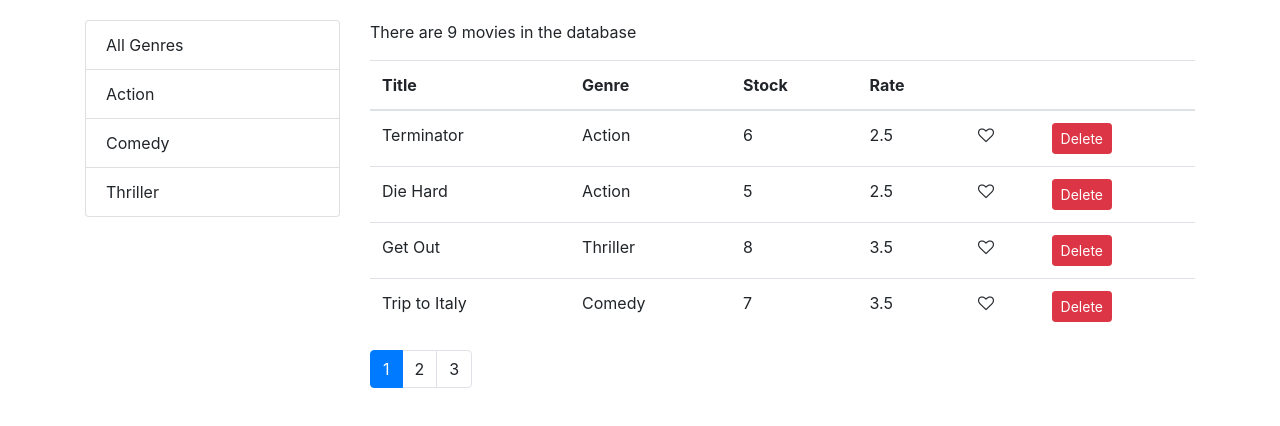
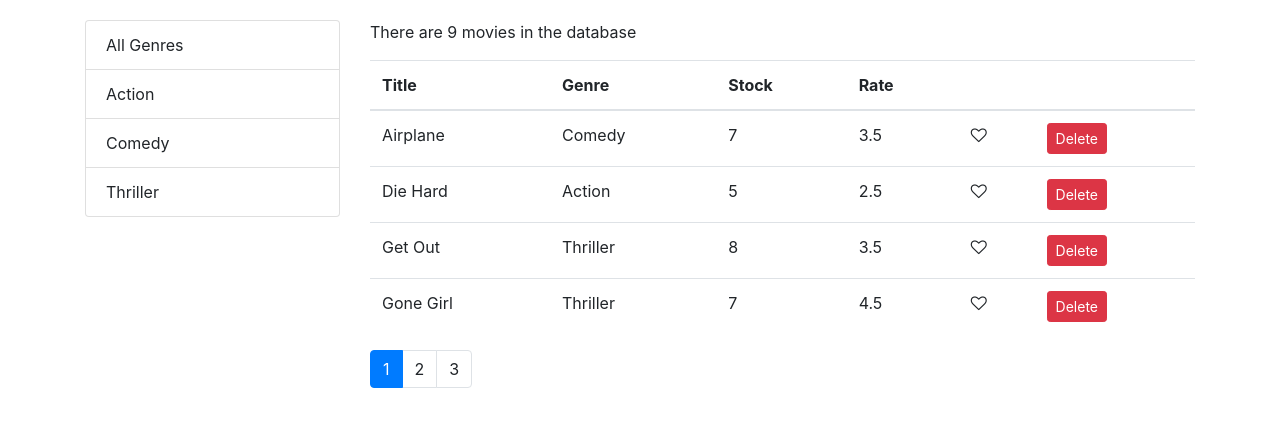
Before and after one commit to PRETHIVEE/parrot, a React (Create React App) app: page / in a window 1280 px wide. Shown: the top 426 px of the page. Built offline with nearby package versions, Linux system fonts and the light colour scheme.

Commit message:
Sorting added

```diff
--- a/src/components/movies.jsx
+++ b/src/components/movies.jsx
@@ -5,6 +5,7 @@
 import { paginate } from "../utils/paginate";
 import { getMovies } from "../services/fakeMovieService";
 import { getGenres } from "../services/fakeGenreService";
+import _ from "lodash";
 
 class Movies extends Component {
   state = {
@@ -12,11 +13,12 @@
     genres: [],
     currentPage: 1,
     pageSize: 4,
+    sortColumn: { path: "title", order: "asc" },
   };
 
   componentDidMount() {
     //
-    const genres = [{ name: "All Genres" }, ...getGenres()];
+    const genres = [{ _id: "", name: "All Genres" }, ...getGenres()];
 
     this.setState({ movies: getMovies(), genres: genres });
   }
@@ -45,6 +47,17 @@
     this.setState({ selectedGenre: genre, currentPage: 1 }); // currentPage is given otherwise we would
   }; //empty page when page is selected at some other page
 
+  handleSort = (path) => {
+    const sortColumn = { ...this.state.sortColumn };
+    if (sortColumn.path === path)
+      sortColumn.order = sortColumn.order === "asc" ? "desc" : "asc";
+    else {
+      sortColumn.path = path;
+      sortColumn.order = "asc";
+    }
+    this.setState({ sortColumn });
+  };
+
   render() {
     const { length: count } = this.state.movies;
     const {
@@ -52,6 +65,7 @@
       currentPage,
       movies: allMovies,
       selectedGenre,
+      sortColumn,
     } = this.state;
 
     if (count === 0) return <p>There are no movies in the database</p>;
@@ -64,8 +78,13 @@
       selectedGenre && selectedGenre._id
         ? allMovies.filter((m) => m.genre._id === selectedGenre._id)
         : allMovies;
-    // paginate function is applied according to the filtered
-    const movies = paginate(filtered, currentPage, pageSize);
+
+    const sorted = _.orderBy(
+      filtered,
+      [this.state.sortColumn.path],
+      [this.state.sortColumn.order]
+    );
+    const movies = paginate(sorted, currentPage, pageSize);
 
     return (
       <div className="row">
@@ -82,6 +101,7 @@
             movies={movies}
             onLike={this.handleLike}
             onDelete={this.handleDelete}
+            onSort={this.handleSort}
           />
           <Pagination
             // initially  itemsCount={count} and now have show count of filtered movies
--- a/src/components/moviesTable.jsx
+++ b/src/components/moviesTable.jsx
@@ -2,16 +2,16 @@
 import Like from "./common/like";
 
 const MoviesTable = (props) => {
-  const { movies, onDelete, onLike } = props;
+  const { movies, onDelete, onLike, onSort } = props;
 
   return (
     <table className="table table-hover">
       <thead>
         <tr>
-          <th>Title</th>
-          <th>Genre</th>
-          <th>Stock</th>
-          <th>Rate</th>
+          <th onClick={() => onSort("title")}>Title</th>
+          <th onClick={() => onSort("genre.name")}>Genre</th>
+          <th onClick={() => onSort("numberInStock")}>Stock</th>
+          <th onClick={() => onSort("dailyRentalRate")}>Rate</th>
           <th></th>
           <th></th>
         </tr>
```
